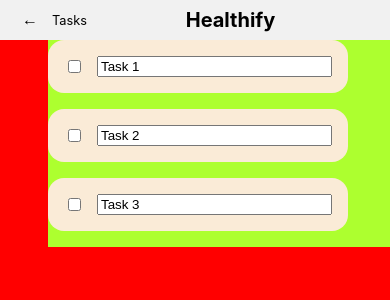
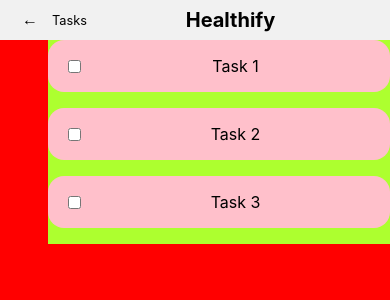
Before and after one commit to Rishik-Yechuri/hackaxxessreal, a React (Create React App) app: page / in a window 390 px wide. Shown: the top 300 px of the page. Built offline with nearby package versions, Linux system fonts and the light colour scheme.

Commit message:
More responsive

```diff
--- a/src/Card.css
+++ b/src/Card.css
@@ -5,16 +5,15 @@
     border-radius: 1em;
     margin-bottom: 1rem;
     width: 100%;
-    max-width: 300px;
     box-sizing: border-box;
-    background-color: antiquewhite;
+    background-color: pink;
 }
 
 .card input[type='checkbox'] {
     margin-right: 1rem;
 }
 
-.card input[type='text'] {
+.card-text {
     flex: 1;
     width: 100%;
     box-sizing: border-box;
--- a/src/Card.js
+++ b/src/Card.js
@@ -16,11 +16,8 @@
                 checked={isChecked}
                 onChange={handleCheckboxChange}
             />
-            <input
-                type="text"
-                value={text}
-                onChange={(e) => setText(e.target.value)}
-            />
+            <span className="card-text">{text}</span> {/* Update this line */}
+
         </div>
     );
 };
--- a/src/CardContainer.js
+++ b/src/CardContainer.js
@@ -3,11 +3,9 @@
 
 const CardContainer = ({ data }) => {
     return (
-        <div id="otherStuff2">
-            {data.map((text, index) => (
+            data.map((text, index) => (
                 <Card key={index} initialText={text} />
-            ))}
-        </div>
+            ))
     );
 };
 
--- a/src/TaskScreen.css
+++ b/src/TaskScreen.css
@@ -38,11 +38,11 @@
 #otherStuff{
     max-width: 30em;
     min-height: 10em;
-    margin-left: 3em;
+    margin-left: 4em;
     background-color: greenyellow;
     display: flex;
     flex-direction: column;
-    align-items: left;
+    align-items: flex-start;
 }
 #brandName {
     font-size: var(--brandName-font-size);
@@ -59,4 +59,7 @@
         --tasksText-font-size: 0.8rem;
         --brandName-font-size: 1.25rem;
     }
+    #otherStuff{
+        margin-left: 3em;
+    }
 }
```
